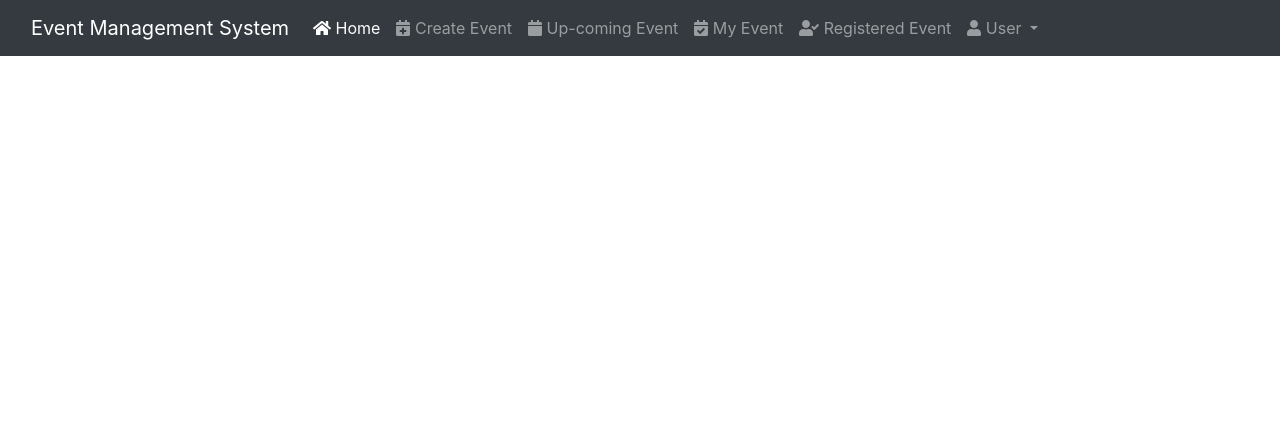
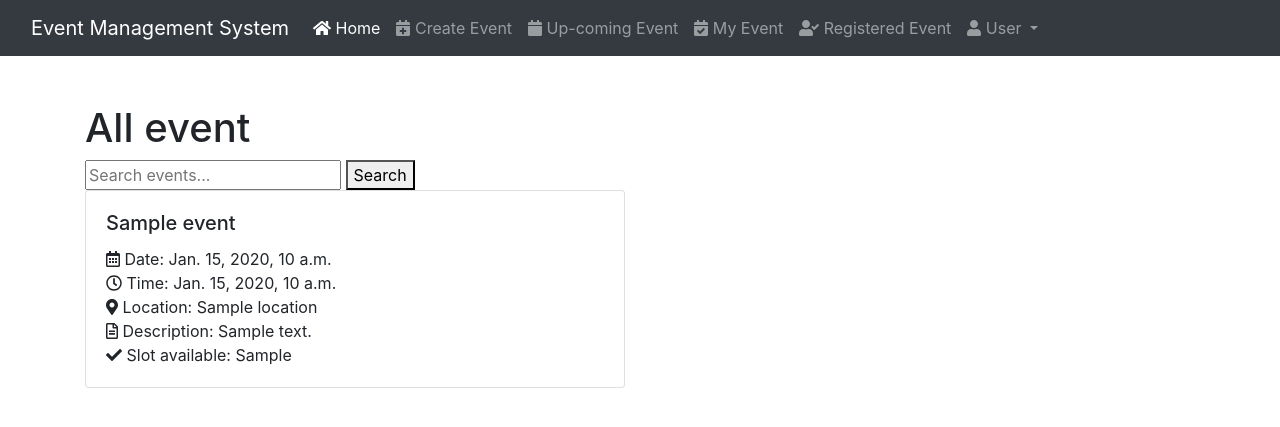
Before and after one commit to fazlerabbi2248/Event-Registration-System, a Django app: template templates/home.html in a window 1280 px wide. Shown: the top 427 px of the page. Run offline with Django 3.2, Linux system fonts and the light colour scheme; the template is opened without the code that fills it: most values are stand-ins (such as "Sample title", 1, 10 or a date in 2020); some libraries are stand-ins or nearby versions.

Commit message:
slot available count and search functionality add

```diff
--- a/event/models.py
+++ b/event/models.py
@@ -15,6 +15,7 @@ class Event(models.Model):
 
 
 
+
 class Registration(models.Model):
     user = models.ForeignKey(User, on_delete=models.CASCADE)
     event = models.ForeignKey(Event, on_delete=models.CASCADE)
--- a/event/urls.py
+++ b/event/urls.py
@@ -10,8 +10,9 @@ urlpatterns = [
     path('', views.home, name='home'),
     path('events/create/', views.create_event, name='create_event'),
     path('events/upcoming/', views.upcoming_events, name='upcoming_events'),
-    path('register/<int:event_id>/', views.register_event, name='register_event'),
-    path('register/registered_events', views.user_registered_events, name='registered_events'),
+    path('event/register/<int:event_id>/', views.register_event, name='register_event'),
+    path('event/register/registered_events/', views.user_registered_events, name='registered_events'),
+    path('event/unregister/<int:event_id>/', views.unregister_event, name='unregister_event'),
 
 
 ]
--- a/templates/home.html
+++ b/templates/home.html
@@ -2,4 +2,35 @@
 
 {% block content %}
 
+    <div class="container mt-5">
+        <h1> All event</h1>
+        <form action="{% url 'home' %}" method="GET">
+            <input type="text" name="query" placeholder="Search events...">
+            <button type="submit">Search</button>
+        </form>
+
+        <div class="row">
+            {% for event in all_events %}
+            <div class="col-md-6">
+                <div class="card mb-3">
+                    <div class="card-body">
+                        <h5 class="card-title">{{ event.title }}</h5>
+                        <p class="card-text">
+                            <i class="far fa-calendar-alt"></i> Date: {{ event.date }}<br>
+                            <i class="far fa-clock"></i> Time: {{ event.time }}<br>
+                            <i class="fas fa-map-marker-alt"></i> Location: {{ event.location }}<br>
+                            <i class="far fa-file-alt"></i> Description: {{ event.description }}<br>
+                            <i class="fa fa-check"></i> Slot available: {{ event.slots_available }}<br>
+                        </p>
+                    </div>
+                </div>
+            </div>
+            {% empty %}
+            <div class="col-md-12">
+                <p>No  events at the moment.</p>
+            </div>
+            {% endfor %}
+        </div>
+    </div>
+
 {% endblock content %}
--- a/templates/partials/navbar.html
+++ b/templates/partials/navbar.html
@@ -7,7 +7,7 @@
       <div class="collapse navbar-collapse" id="navbarSupportedContent">
         <ul class="navbar-nav me-auto mb-2 mb-lg-0">
           <li class="nav-item">
-            <a class="nav-link active" aria-current="page" href="#"><i class="fas fa-home"></i> Home</a>
+            <a class="nav-link active" aria-current="page" href="{% url 'home' %}"><i class="fas fa-home"></i> Home</a>
           </li>
           <li class="nav-item">
             <a class="nav-link" href="{% url 'create_event' %}"><i class="fas fa-calendar-plus"></i> Create Event</a>
--- a/templates/registered_events.html
+++ b/templates/registered_events.html
@@ -18,8 +18,8 @@
                             <i class="fas fa-map-marker-alt"></i> Location: {{ registration.event.location }}<br>
                             <i class="far fa-file-alt"></i> Description: {{ registration.event.description }}<br>
                             <i class="fa fa-check"></i> Slot available: {{ registration.event.slots_available }}<br>
-                         <a href="" class="btn btn-primary">
-                                <i class="fas fa-check-circle"></i> UnRegister
+                         <a href="{% url 'unregister_event' registration.event.id %}" class="btn btn-primary">
+                                <i class="fa fa-remove"></i> UnRegister
                             </a>
                         </p>
                     </div>
```
Also changed, not shown: event/views.py (+34 -2 lines), db.sqlite3.
